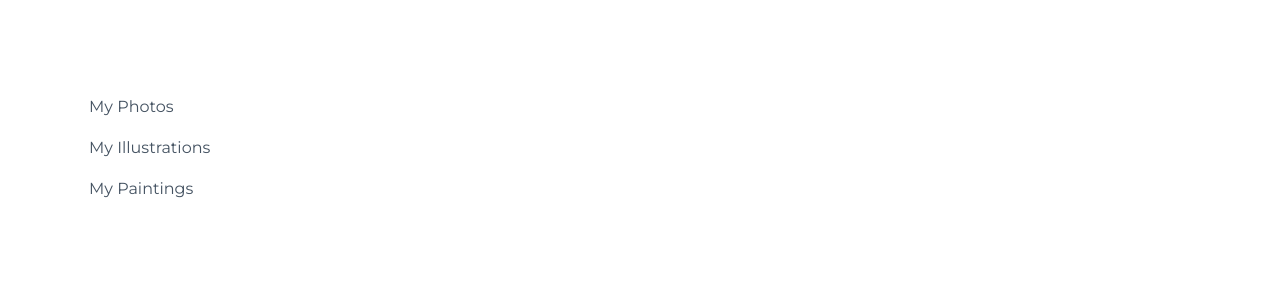
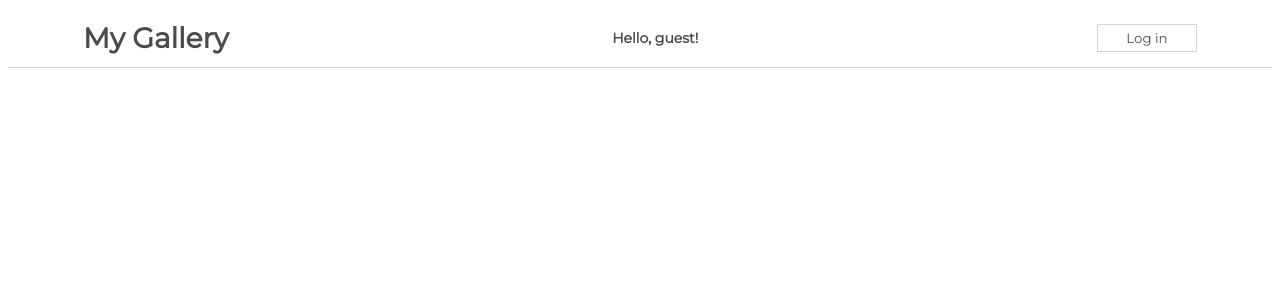
Before and after one commit to strasse34/functional-components-challenge, a React (Create React App) app in the folder my-app/: page / in a window 1280 px wide. Shown: the top 300 px of the page. Built offline with nearby package versions, Linux system fonts and the light colour scheme.

Commit message:
navbarsimple

```diff
--- a/my-app/src/App.js
+++ b/my-app/src/App.js
@@ -1,10 +1,10 @@
 import css from './App.module.css';
-import Sidebar from './components/Sidebar';
+import NavBarSimple from './components/NavBarSimple';
 
 function App() {
   return (
     <div className={css.App}>
-      <Sidebar />
+      <NavBarSimple />
     </div>
   );
 }
--- /dev/null
+++ b/my-app/src/components/NavBarSimple.js
@@ -0,0 +1,36 @@
+import React from 'react'
+import css from './css/NavBarSimple.module.css'
+
+class NavBarSimple extends React.Component {
+    constructor(props) {
+        super(props);
+        this.state = {
+            h1: "My Gallery",
+            message: "Hello, guest!",
+            buttonText: "Log in",
+        }
+    }
+
+    handleClick(){
+        this.setState((prevState, prevProps) =>{
+            console.log("Previous state:", prevState)
+            console.log("Previous Props:", prevProps)
+            return {
+                message: prevState.message === "Hello, guest!" ? "Welcome Back, user!" : "Hello, guest!",
+                buttonText: prevState.buttonText === "log in" ? "log out" : "log in",
+            }
+        })
+    }
+
+    render() {
+        return (
+            <div className={css.NavBar}>
+                <h1>{this.state.h1}</h1>
+                <span>{this.state.message}</span>
+                <button onClick={() => this.handleClick()}>{this.state.buttonText}</button>
+            </div>
+        );
+    }
+}
+
+export default NavBarSimple;
```
